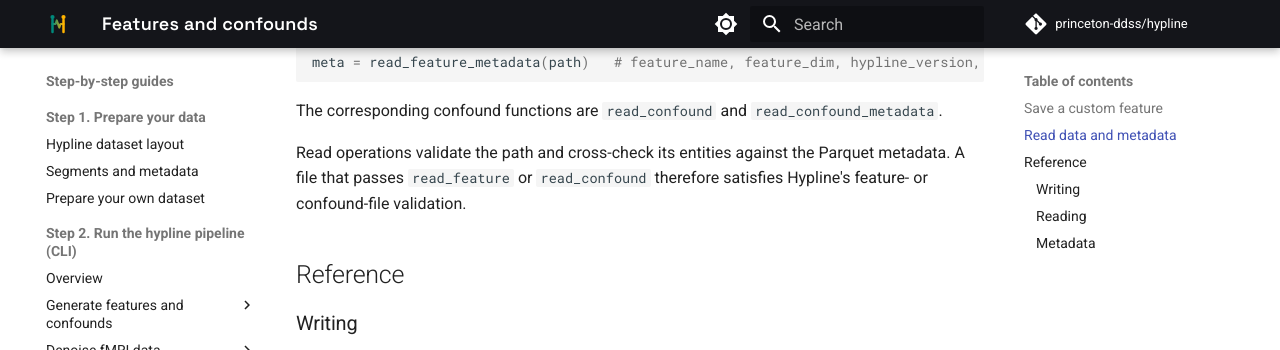
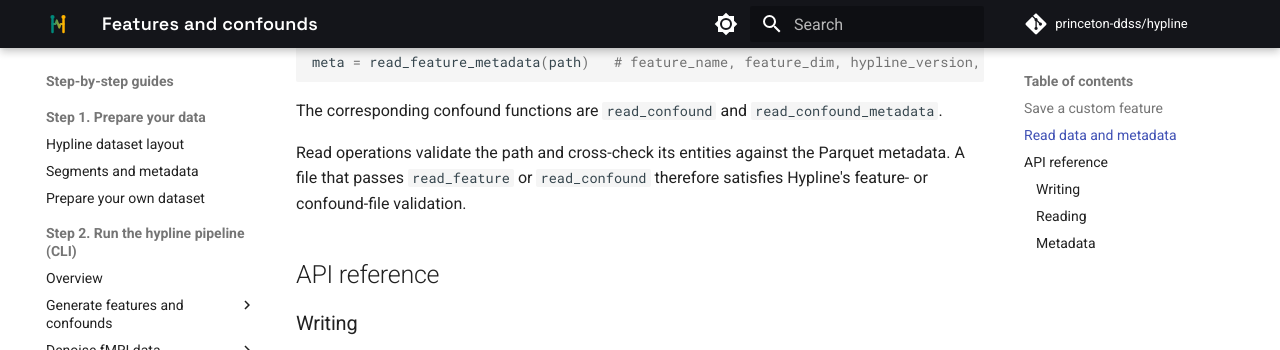
Before and after one commit to princeton-ddss/hypline, an MkDocs documentation site: the page built from docs/mkdocs/step-by-step/python-api.md, in a window 1280 px wide and 900 px high, scrolled down 2102 px, cut to the strip 0-350 px from the top of the window. Built offline with MkDocs 1.6.1 and Material for MkDocs 9.7.7, drawn with Linux system fonts in a browser that asks for light colours; comment, search, counter and statistics services are not loaded; the version menu is left out.

Commit message:
Update section title from 'Reference' to 'API reference'

```diff
--- a/docs/mkdocs/step-by-step/python-api.md
+++ b/docs/mkdocs/step-by-step/python-api.md
@@ -109,7 +109,7 @@ Read operations validate the path and cross-check its entities against the
 Parquet metadata. A file that passes `read_feature` or `read_confound` therefore
 satisfies Hypline's feature- or confound-file validation.
 
-## Reference
+## API reference
 
 ### Writing
 
```
